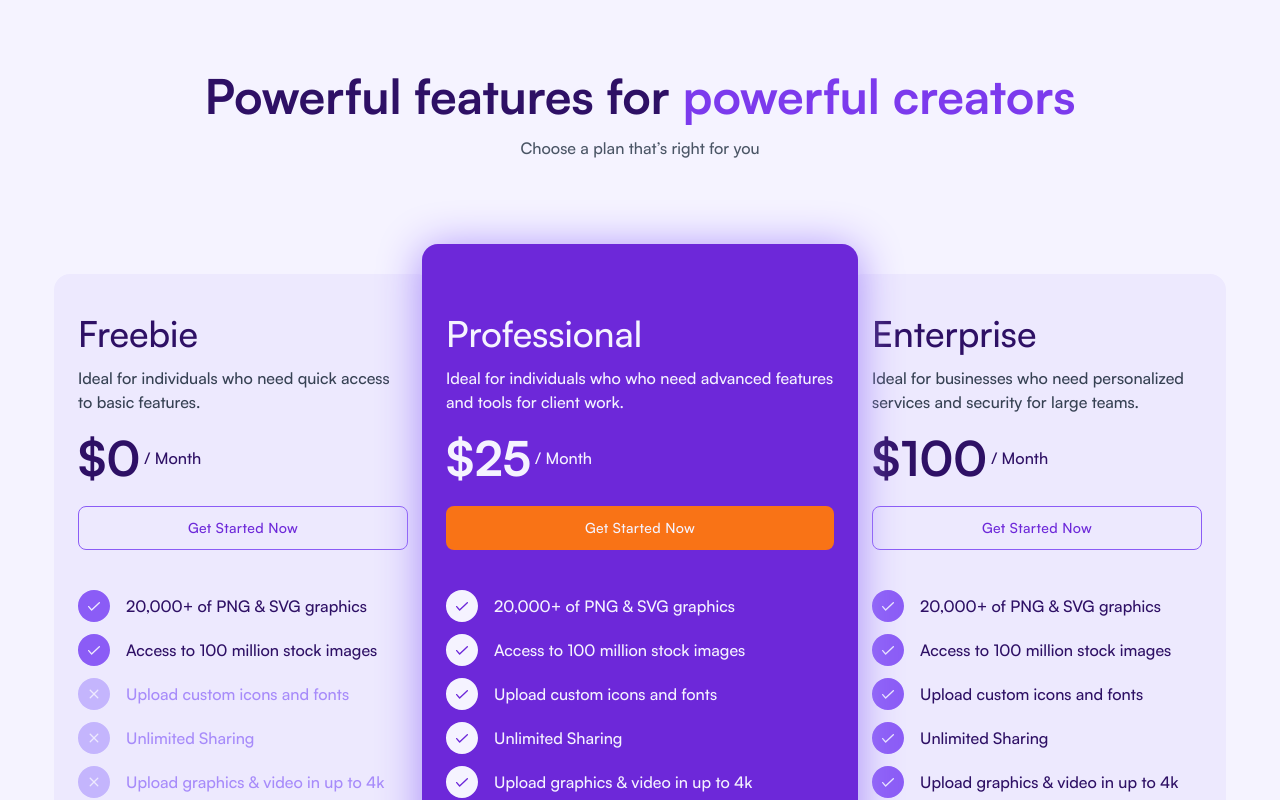
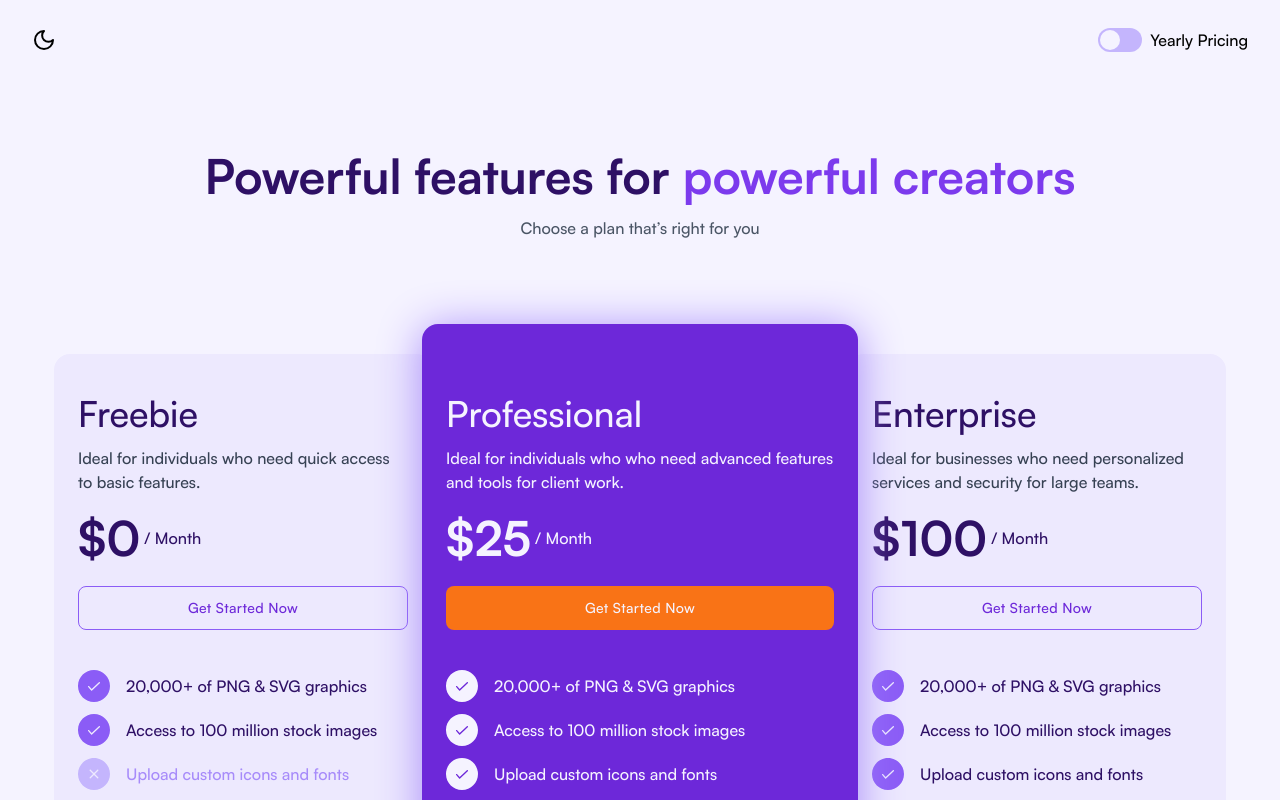
Before and after one commit to georgeosutton/payara-technical-assessment, a Next.js app: page / in a window 1280 px wide. Shown: the top 800 px of the page. Built offline with nearby package versions, Linux system fonts and the light colour scheme.

Commit message:
feat: add dark mode & pricing toggle

```diff
--- a/app/globals.css
+++ b/app/globals.css
@@ -1,4 +1,6 @@
 @import "tailwindcss";
+
+@custom-variant dark (&:where(.dark, .dark *));
 
 @theme {
   --color-grey-50: #f8fafc;
--- a/app/layout.tsx
+++ b/app/layout.tsx
@@ -1,6 +1,7 @@
 import type { Metadata } from "next";
 import "./globals.css";
 import { satoshi } from "../lib/fonts";
+import { ThemeProvider } from "next-themes";
 
 export const metadata: Metadata = {
   title: "Technical Assessment - Payara",
@@ -12,8 +13,17 @@ export default function RootLayout({
   children: React.ReactNode;
 }>) {
   return (
-    <html lang="en">
-      <body className={`${satoshi.variable}`}>{children}</body>
+    <html lang="en" suppressHydrationWarning>
+      <body className={`${satoshi.variable}`}>
+        <ThemeProvider
+          attribute="class"
+          defaultTheme="system"
+          enableSystem
+          disableTransitionOnChange
+        >
+          {children}
+        </ThemeProvider>
+      </body>
     </html>
   );
 }
--- a/app/page.tsx
+++ b/app/page.tsx
@@ -1,10 +1,24 @@
+"use client";
+import { ModeToggle } from "@/components/mode-toggle";
 import { PaymentCard } from "@/components/payment-card";
+import { Switch } from "@/components/switch";
 import { plans } from "@/lib/plan-data";
+import { useState } from "react";
 
 export default function Home() {
+  const [yearlyPricing, setYearlyPricing] = useState(false);
   return (
-    <div className="">
-      <main>
+    <div>
+      <header className="fixed top-0 w-full">
+        <div className="max-w-[1440px] flex justify-between px-8 mx-auto h-20 items-center">
+          <ModeToggle />
+          <div className="flex items-center gap-2">
+            <Switch onClick={() => setYearlyPricing(!yearlyPricing)} />
+            Yearly Pricing
+          </div>
+        </div>
+      </header>
+      <main className="pt-20">
         <h1 className="text-5xl pt-18 pb-4 text-center font-bold text-violet-950 dark:text-violet-500">
           Powerful features for{" "}
           <span className="text-violet-600 dark:text-violet-50">
@@ -16,7 +30,11 @@ export default function Home() {
         </p>
         <div className="grid justify-center grid-cols-[fit-content(436px)] lg:gap-0 gap-10 lg:max-w-none lg:grid-cols-[fit-content(378px)_fit-content(416px)_fit-content(378px)] max-w-[1440px] px-8 mx-auto">
           {plans.map(plan => (
-            <PaymentCard key={plan.planType as string} {...plan} />
+            <PaymentCard
+              key={plan.planType as string}
+              yearlyPricing={yearlyPricing}
+              {...plan}
+            />
           ))}
         </div>
       </main>
--- /dev/null
+++ b/components/mode-toggle.tsx
@@ -0,0 +1,21 @@
+"use client";
+
+import * as React from "react";
+import { MoonIcon, SunIcon } from "lucide-react";
+import { useTheme } from "next-themes";
+
+export function ModeToggle() {
+  const { setTheme, resolvedTheme } = useTheme();
+
+  const toggleTheme = React.useCallback(() => {
+    setTheme(resolvedTheme === "dark" ? "light" : "dark");
+  }, [resolvedTheme, setTheme]);
+
+  return (
+    <button className="group/toggle h-8 w-8 px-0" onClick={toggleTheme}>
+      <SunIcon className="hidden [html.dark_&]:block" />
+      <MoonIcon className="hidden [html.light_&]:block" />
+      <span className="sr-only">Toggle theme</span>
+    </button>
+  );
+}
--- a/components/payment-card.tsx
+++ b/components/payment-card.tsx
@@ -9,6 +9,7 @@ export function PaymentCard({
   price,
   recommended,
   planType,
+  yearlyPricing,
 }: {
   title: string;
   description: string;
@@ -17,6 +18,7 @@ export function PaymentCard({
     yearly: string;
   };
   planType: PlanType;
+  yearlyPricing: boolean;
   features: {
     text: string;
     plans: PlanType[];
@@ -54,7 +56,10 @@ export function PaymentCard({
           !recommended && "text-violet-950 dark:text-gray-100"
         )}
       >
-        ${price.monthly} <span className="text-base font-medium">/ Month</span>
+        ${yearlyPricing ? price.yearly : price.monthly}{" "}
+        <span className="text-base font-medium">
+          / {yearlyPricing ? "Year" : "Month"}
+        </span>
       </p>
       <div className="pb-10">
         <Button
--- /dev/null
+++ b/components/switch.tsx
@@ -0,0 +1,29 @@
+"use client";
+
+import * as React from "react";
+import * as SwitchPrimitives from "@radix-ui/react-switch";
+
+import { cn } from "@/lib/utils";
+
+const Switch = React.forwardRef<
+  React.ComponentRef<typeof SwitchPrimitives.Root>,
+  React.ComponentPropsWithoutRef<typeof SwitchPrimitives.Root>
+>(({ className, ...props }, ref) => (
+  <SwitchPrimitives.Root
+    className={cn(
+      "peer inline-flex h-6 w-11 shrink-0 cursor-pointer items-center rounded-full border-2 border-transparent transition-colors focus-visible:outline-none focus-visible:ring-2 focus-visible:dark:ring-violet-50 focus-visible:ring-offset-2 focus-visible:ring-offset-grey-700 disabled:cursor-not-allowed disabled:opacity-50 data-[state=checked]:bg-violet-700 data-[state=unchecked]:bg-violet-300 data-[state=checked]:dark:bg-violet-50 data-[state=unchecked]:dark:bg-grey-700",
+      className
+    )}
+    {...props}
+    ref={ref}
+  >
+    <SwitchPrimitives.Thumb
+      className={cn(
+        "pointer-events-none block h-5 w-5 rounded-full dark:bg-grey-950 bg-violet-50 ring-0 transition-transform data-[state=checked]:translate-x-5 data-[state=unchecked]:translate-x-0"
+      )}
+    />
+  </SwitchPrimitives.Root>
+));
+Switch.displayName = SwitchPrimitives.Root.displayName;
+
+export { Switch };
--- a/package.json
+++ b/package.json
@@ -10,10 +10,13 @@
   },
   "dependencies": {
     "@radix-ui/react-slot": "^1.1.2",
+    "@radix-ui/react-switch": "^1.1.3",
     "@tailwindcss/postcss": "^4.0.9",
     "class-variance-authority": "^0.7.1",
     "clsx": "^2.1.1",
+    "lucide-react": "^0.476.0",
     "next": "15.1.7",
+    "next-themes": "^0.4.4",
     "react": "^19.0.0",
     "react-dom": "^19.0.0",
     "tailwind-merge": "^3.0.2",
```
Also changed, not shown: 1 other file (tests, documents, lock files or other folders).
